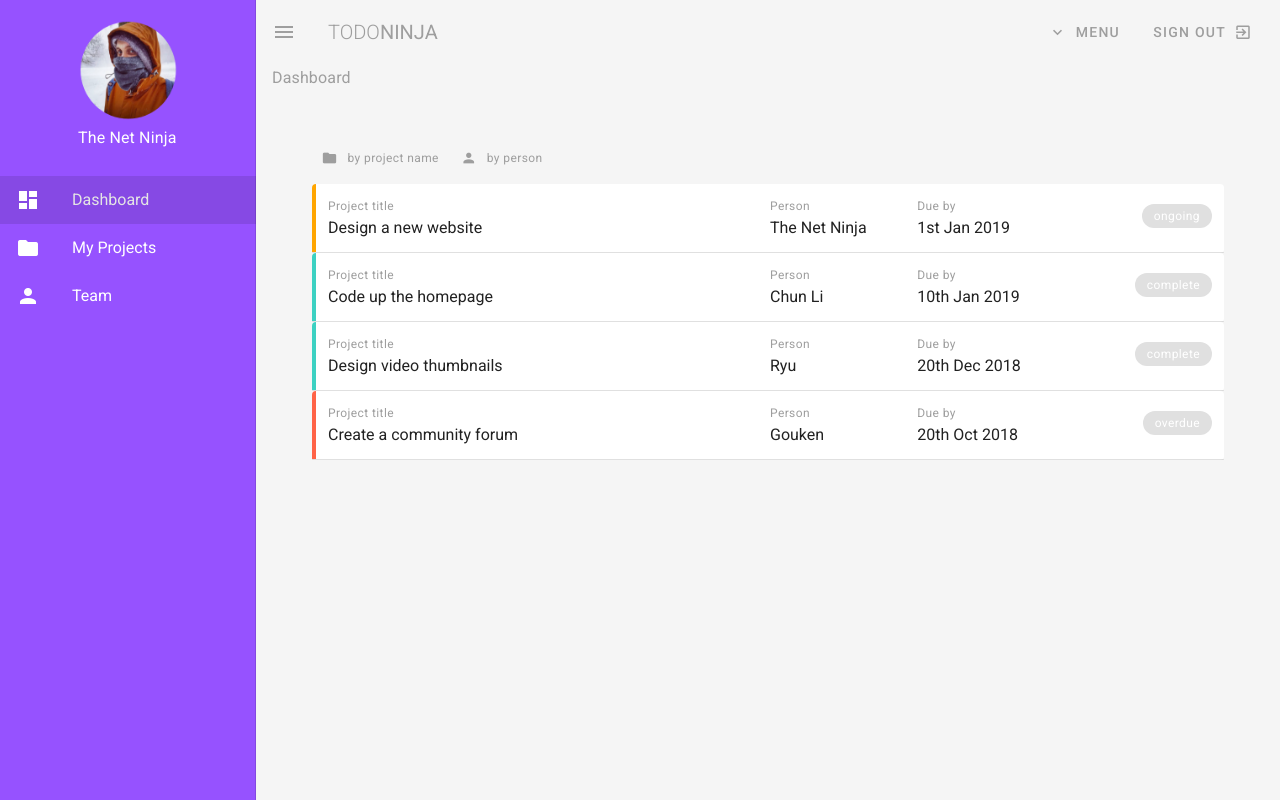
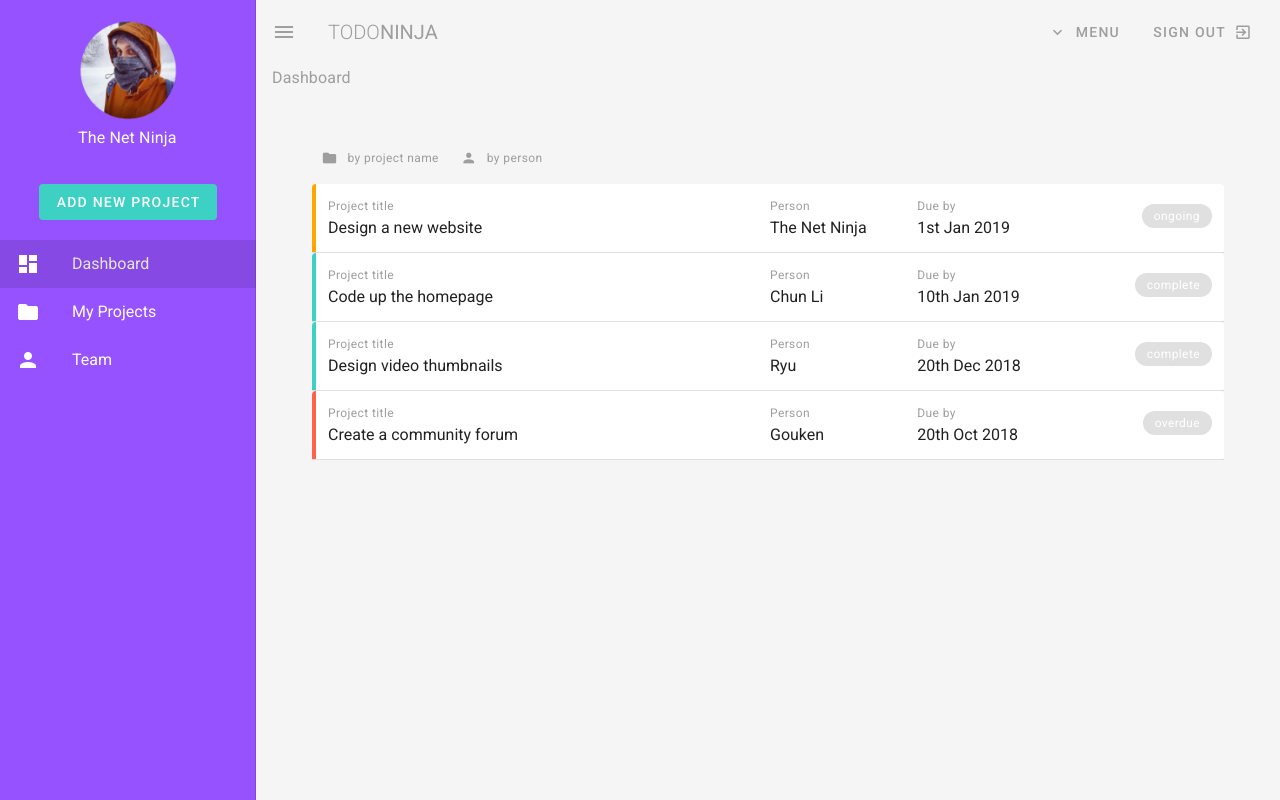
Before and after one commit to Laputa1729/vuetify-demo, a Vue app: page / in a window 1280 px wide. Both pictures are taken after a click on the button 28 px from the left and 32 px from the top of the page. Built offline with nearby package versions, Linux system fonts and the light colour scheme.

Commit message:
v-dialog.

```diff
--- a/src/components/Navbar.vue
+++ b/src/components/Navbar.vue
@@ -51,6 +51,9 @@
                     </v-avatar>
                     <p class="white--text subtitle-1 mt-1">The Net Ninja</p>
                 </v-flex>
+                <v-flex class="mt-4 mb-3">
+                    <Popup></Popup>
+                </v-flex>
             </v-layout>
 
             <v-list>
@@ -70,8 +73,11 @@
 </template>
 
 <script>
+import Popup from '@/components/Popup'
+
 export default {
     name: 'Navbar',
+    components: { Popup },
     data() {
         return {
             drawer: false,
--- /dev/null
+++ b/src/components/Popup.vue
@@ -0,0 +1,30 @@
+<template>
+    <v-dialog max-width="600">
+        <template v-slot:activator="{ on, attrs }">
+            <v-btn
+                text
+                class="success"
+                v-bind="attrs"
+                v-on="on"
+            >
+                Add new project
+            </v-btn>
+        </template>
+        <v-card>
+            <v-card-title>
+                <h2>Add a New Project</h2>
+            </v-card-title>
+            <v-card-text>123</v-card-text>
+        </v-card>
+    </v-dialog>
+</template>
+
+<script>
+export default {
+    name: 'Popup',
+}
+</script>
+
+<style>
+
+</style>
```
